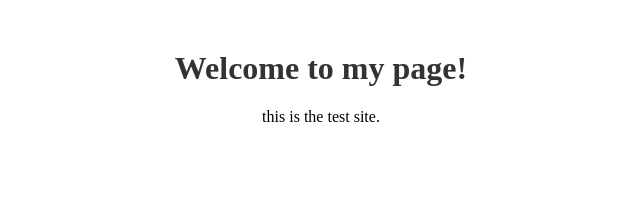
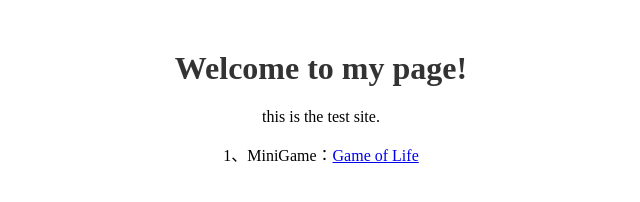
Before and after one commit to sbfjmh/studysite, a plain HTML site: page index.html in a window 1280 px wide. Shown: the whole page, without its empty margins (319-959 px from the left). Drawn offline with Linux system fonts and the light colour scheme.

Commit message:
add game of life

```diff
--- a/index.html
+++ b/index.html
@@ -10,5 +10,6 @@ h1{ color:#333}
 <body>
 <h1>Welcome to my page!</h1>
 <p> this is the test site.</p>
+<p>1、MiniGame：<a href="Game_of_life.html">Game of Life</a></p>
 </body>
 </html>
```
